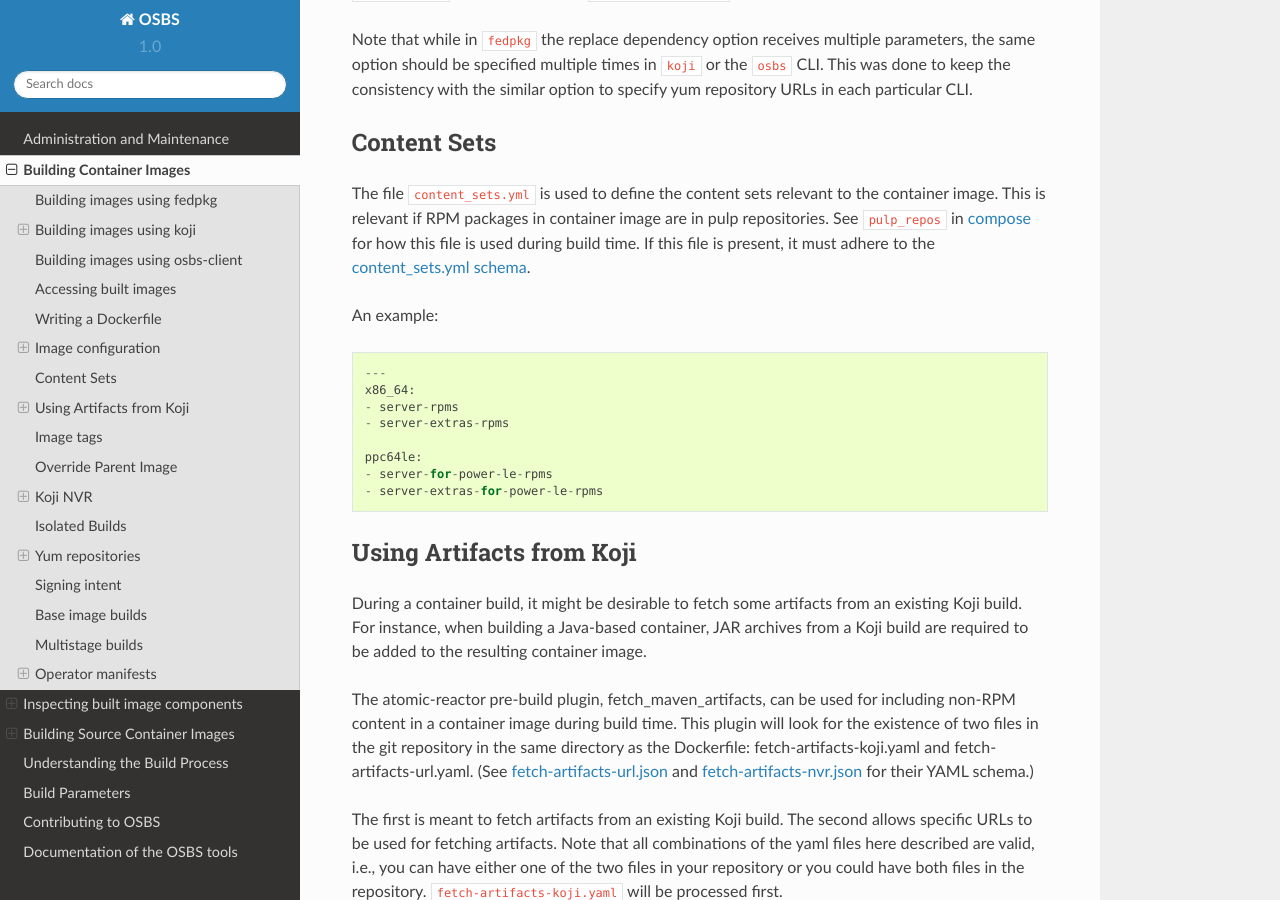
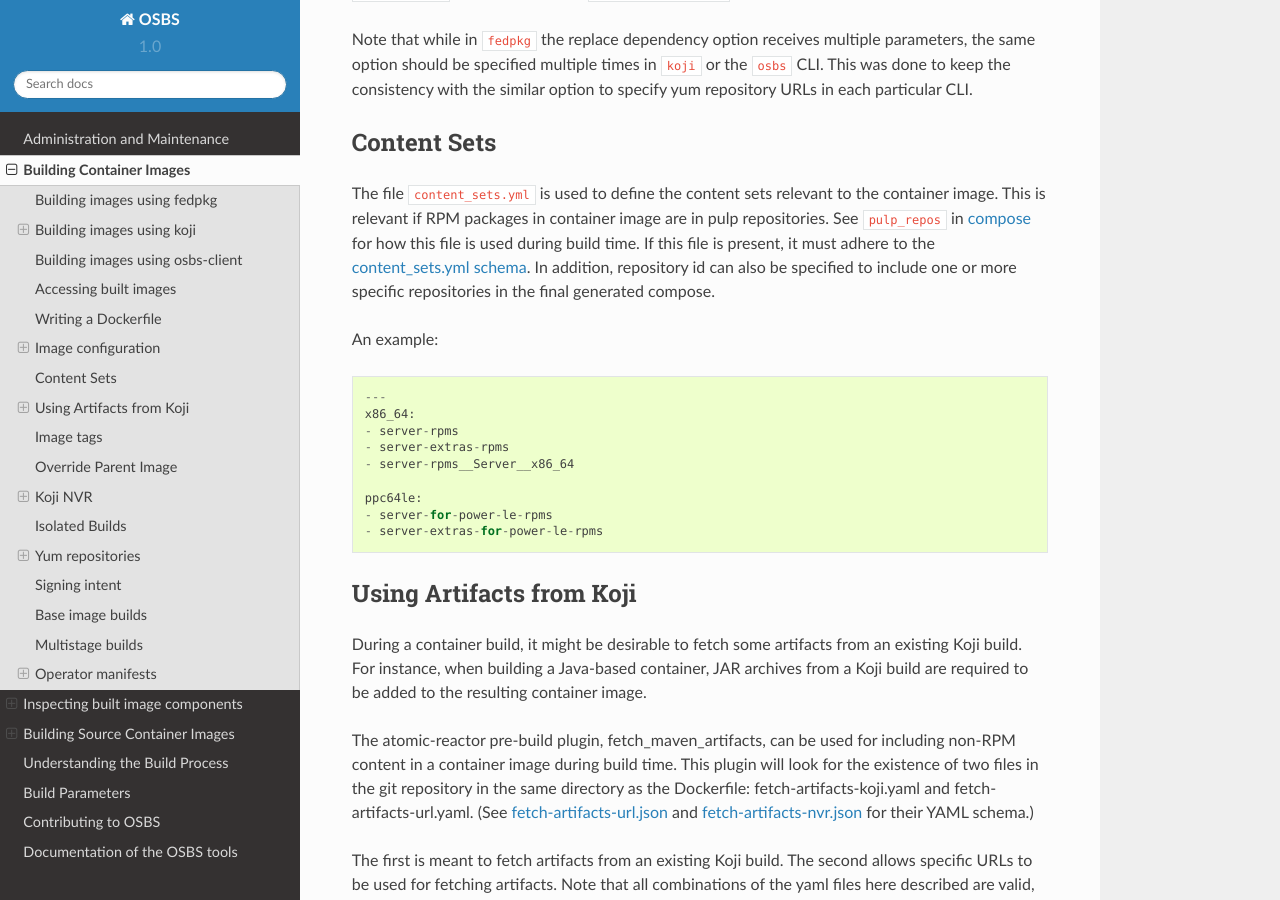
Before and after one commit to containerbuildsystem/osbs-docs, a Sphinx documentation site: the page built from docs/users.rst, in a window 1280 px wide and 900 px high, scrolled down 15152 px. Built offline with Sphinx 7.4.7 and the Read the Docs theme 2.0.0, drawn with Linux system fonts in a browser that asks for light colours.

Commit message:
Allow specifying repo id in content_sets.yml
Signed-off-by: Chenxiong Qi <cqi@redhat.com>

```diff
--- a/docs/users.rst
+++ b/docs/users.rst
@@ -783,7 +783,9 @@
 container image.  This is relevant if RPM packages in container image are in
 pulp repositories. See ``pulp_repos`` in :ref:`container.yaml-compose` for how
 this file is used during build time. If this file is present, it must adhere
-to the `content_sets.yml schema`_.
+to the `content_sets.yml schema`_. In addition, repository id can also be
+specified to include one or more specific repositories in the final generated
+compose.
 
 .. _`content_sets.yml schema`: https://github.com/containerbuildsystem/atomic-reactor/blob/master/atomic_reactor/schemas/content_sets.json
 
@@ -793,6 +795,7 @@
   x86_64:
   - server-rpms
   - server-extras-rpms
+  - server-rpms__Server__x86_64
 
   ppc64le:
   - server-for-power-le-rpms
```
